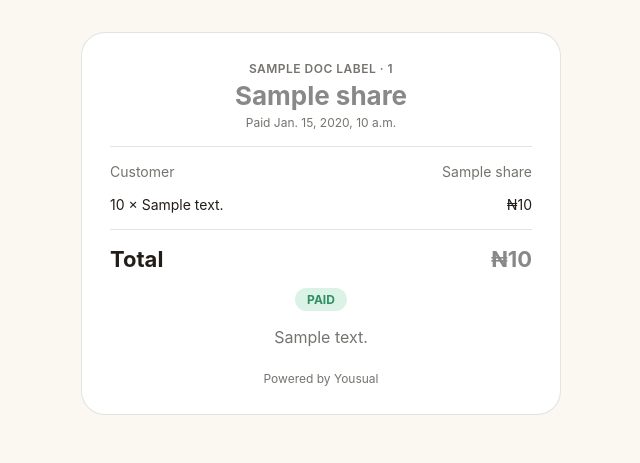
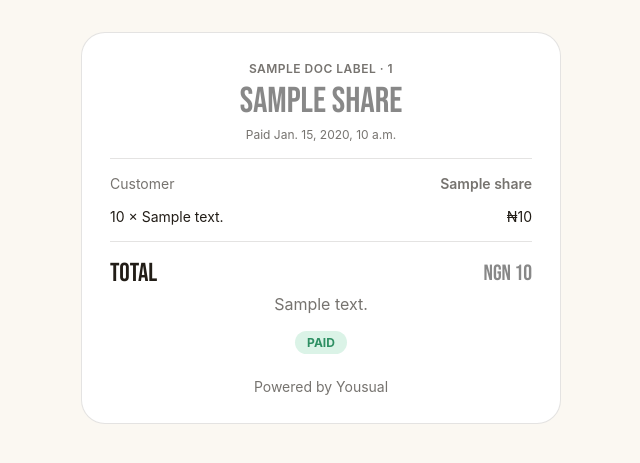
Before and after one commit to getNoq/yousual-backend, a Django app: template invoices/templates/invoices/public_invoice.html in a window 1280 px wide. Shown: the top 463 px of the page, without its empty margins (319-959 px from the left). Run offline with Django 5.2, Linux system fonts and the light colour scheme; the template is opened without the code that fills it: most values are stand-ins (such as "Sample title", 1, 10 or a date in 2020); data that the repository does not hold is empty.

Commit message:
invoice image update

```diff
--- a/invoices/templates/invoices/public_invoice.html
+++ b/invoices/templates/invoices/public_invoice.html
@@ -4,6 +4,7 @@
 <head>
 <meta charset="UTF-8">
 <meta name="viewport" content="width=device-width, initial-scale=1.0">
+<link href="https://fonts.googleapis.com/css2?family=Bebas+Neue&display=swap" rel="stylesheet">
 <title>{{ doc_label }} {{ share.invoice_number }} — {{ share.business_name }}</title>
 <style>
   :root {
@@ -14,23 +15,30 @@
   * { box-sizing: border-box; }
   body {
     background: var(--bg); color: var(--ink); margin: 0; padding: 32px 16px;
-    font-family: -apple-system, BlinkMacSystemFont, "Segoe UI", Inter, sans-serif;
+    /* Use Inter/System fallback as the base for the whole document */
+    font-family: Inter, -apple-system, BlinkMacSystemFont, "Segoe UI", sans-serif;
   }
   .card { max-width: 480px; margin: 0 auto; background: var(--card); border: 1px solid var(--line); border-radius: 24px; padding: 28px; }
   .header { text-align: center; border-bottom: 1px solid var(--line); padding-bottom: 16px; margin-bottom: 16px; }
   .meta { font-size: 12px; font-weight: 600; text-transform: uppercase; letter-spacing: 0.04em; color: var(--ink-soft); margin-bottom: 4px; }
-  .business { font-size: 26px; font-weight: 700; }
+
+  /* Apply Bebas Neue specifically to the business name */
+  .business { font-size: 36px; font-weight: 400; font-family: "Bebas Neue", sans-serif; }
+
   .date { font-size: 12px; color: var(--ink-soft); margin-top: 4px; }
   .row { display: flex; justify-content: space-between; font-size: 14px; margin-bottom: 8px; gap: 12px; }
   .row.customer { color: var(--ink-soft); }
   .items { margin: 16px 0; }
-  .total-row { display: flex; justify-content: space-between; align-items: center; border-top: 1px solid var(--line); padding-top: 16px; font-weight: 700; font-size: 22px; }
+
+  /* Apply Bebas Neue to the big total row if desired */
+  .total-row { display: flex; justify-content: space-between; align-items: center; border-top: 1px solid var(--line); padding-top: 16px; font-weight: 400; font-size: 22px; font-family: "Bebas Neue", sans-serif; }
+
   .status { text-align: center; margin-top: 16px; margin-bottom: 16px; }
   .badge { display: inline-block; font-size: 12px; font-weight: 700; padding: 4px 12px; border-radius: 999px; }
   .badge.paid { background: var(--mint); color: var(--green); }
   .badge.due { background: var(--peach); color: var(--red); }
-  .note { text-align: center; margin-top: 24px; font-size: 16px; color: var(--ink-soft); }
-  .footer { text-align: center; margin-top: 24px; font-size: 12px; color: var(--ink-soft); }
+  .note { text-align: center; margin-top: 24px; font-size: 16px; line-height: 22px; color: var(--ink-soft); }
+  .footer { text-align: center; margin-top: 24px; font-size: 14px; color: var(--ink-soft); }
 </style>
 </head>
 <body>
@@ -47,7 +55,7 @@
 
     <div class="row customer">
       <span>Customer</span>
-      <span>{{ share.customer_name }}</span>
+      <span style="font-weight: 600;">{{ share.customer_name }}</span>
     </div>
 
     <div class="items">
@@ -60,18 +68,18 @@
     </div>
 
     <div class="total-row">
-        <span>Total</span>
-        <span style="color: {{ accent_color }};">₦{{ share.total|floatformat:0|intcomma }}</span>
-    </div>
-
-    <div class="status">
-      <span class="badge {{ share.status }}">{% if share.status == "paid" %}PAID{% else %}OUTSTANDING{% endif %}</span>
+        <span style="font-size: 26px;">Total</span>
+        <span style="color: {{ accent_color }};">NGN {{ share.total|floatformat:0|intcomma }}</span>
     </div>
 
     {% if share.note %}
     <div class="note" style="margin-top: 4px;">{{ share.note }}</div>
     {% endif %}
 
+    <div class="status">
+      <span class="badge {{ share.status }}">{% if share.status == "paid" %}PAID{% else %}OUTSTANDING{% endif %}</span>
+    </div>
+
     <div class="footer">Powered by Yousual</div>
   </div>
 </body>
```
